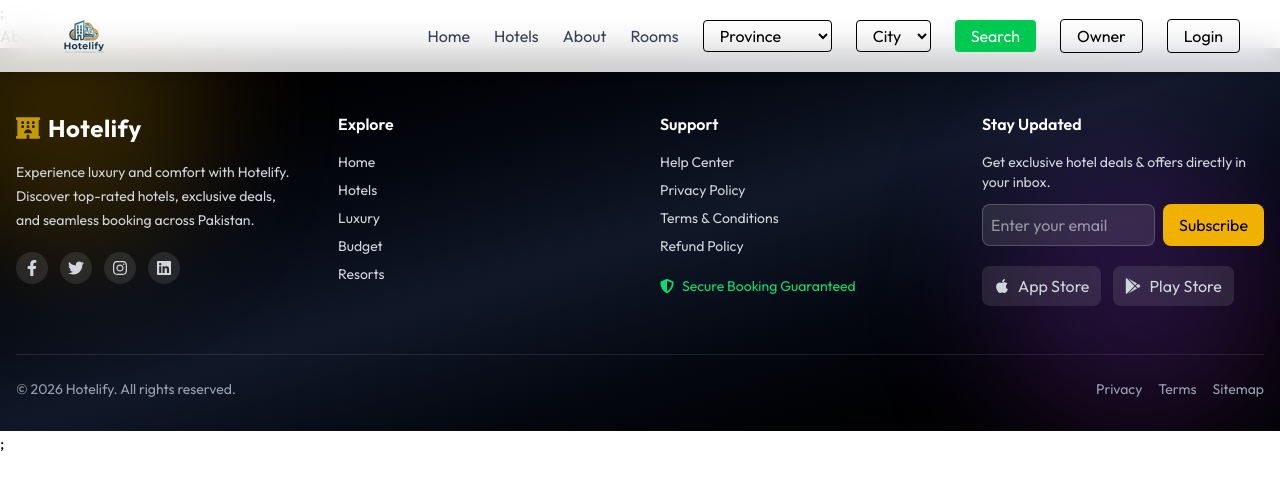
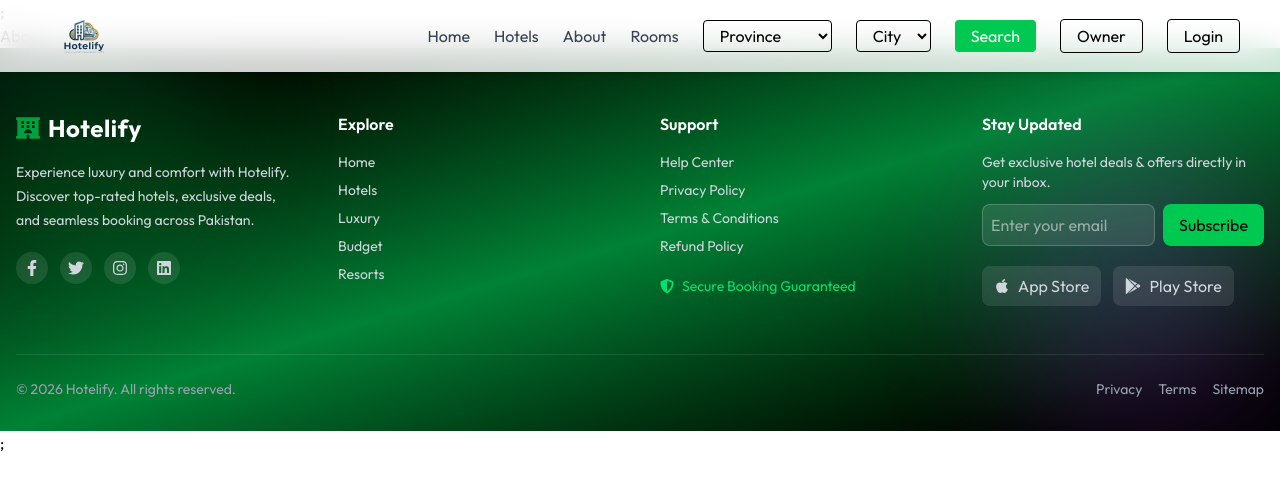
Before and after one commit to asifakbar-aruxstudio/hotel-saas, a React (Vite) app in the folder frontend/: page /about in a window 1280 px wide. Shown: the top 488 px of the page. Built offline with nearby package versions, Linux system fonts and the light colour scheme.

Commit message:
refactor Footer component to update color scheme; change yellow to green for improved visual consistency

```diff
--- a/frontend/src/components/Footer.jsx
+++ b/frontend/src/components/Footer.jsx
@@ -11,10 +11,11 @@ import {
 
 const Footer = () => {
   return (
-    <footer className="relative bg-gradient-to-br from-black via-gray-900 to-black text-gray-300 pt-16 pb-8 px-4 overflow-hidden">
+    <footer className="relative bg-gradient-to-br from-black via-green-700 to-black
+    text-gray-300 pt-16 pb-8 px-4 overflow-hidden">
 
       {/* Glow Effect */}
-      <div className="absolute -top-20 -left-20 w-72 h-72 bg-yellow-500/20 blur-3xl rounded-full"></div>
+      <div className="absolute -top-20 -left-20 w-72 h-72 bg-green-500/20 blur-3xl rounded-full"></div>
       <div className="absolute bottom-0 right-0 w-72 h-72 bg-purple-500/20 blur-3xl rounded-full"></div>
 
       <div className="relative max-w-7xl mx-auto">
@@ -25,7 +26,7 @@ const Footer = () => {
           {/* Brand */}
           <div>
             <div className="flex items-center gap-2 text-white mb-4">
-              <FaHotel className="text-yellow-400 text-2xl animate-pulse" />
+              <FaHotel className="text-green-500 text-2xl animate-pulse" />
               <h2 className="text-2xl font-bold tracking-wide">
                 Hotelify
               </h2>
@@ -42,7 +43,7 @@ const Footer = () => {
                 (Icon, i) => (
                   <div
                     key={i}
-                    className="bg-white/10 p-2 rounded-full hover:bg-yellow-500 hover:text-black cursor-pointer transition transform hover:scale-110"
+                    className="bg-white/10 p-2 rounded-full hover:bg-green-500 hover:text-black cursor-pointer transition transform hover:scale-110"
                   >
                     <Icon />
                   </div>
@@ -58,7 +59,7 @@ const Footer = () => {
               {["Home", "Hotels", "Luxury", "Budget", "Resorts"].map((item) => (
                 <li
                   key={item}
-                  className="hover:text-yellow-400 cursor-pointer transition"
+                  className="hover:text-green-400 cursor-pointer transition"
                 >
                   {item}
                 </li>
@@ -78,7 +79,7 @@ const Footer = () => {
               ].map((item) => (
                 <li
                   key={item}
-                  className="hover:text-yellow-400 cursor-pointer transition"
+                  className="hover:text-green-400 cursor-pointer transition"
                 >
                   {item}
                 </li>
@@ -103,19 +104,23 @@ const Footer = () => {
               <input
                 type="email"
                 placeholder="Enter your email"
-                className="w-full p-2 rounded-lg bg-white/10 border border-white/20 text-white focus:outline-none focus:ring-2 focus:ring-yellow-400"
+                className="w-full p-2 rounded-lg bg-white/10 border border-white/20 text-white
+                 focus:outline-none focus:ring-2 focus:ring-green-400"
               />
-              <button className="bg-yellow-500 text-black px-4 py-2 rounded-lg hover:bg-yellow-400 transition">
+              <button className="bg-green-500 text-black px-4 py-2 rounded-lg
+              hover:bg-green-600 transition">
                 Subscribe
               </button>
             </div>
 
             {/* App Download */}
             <div className="flex gap-3 mt-5">
-              <button className="flex items-center gap-2 bg-white/10 px-3 py-2 rounded-lg hover:bg-white/20 transition">
+              <button className="flex items-center gap-2 bg-white/10 px-3 py-2 rounded-lg
+              hover:bg-white/20 transition">
                 <FaApple /> App Store
               </button>
-              <button className="flex items-center gap-2 bg-white/10 px-3 py-2 rounded-lg hover:bg-white/20 transition">
+              <button className="flex items-center gap-2 bg-white/10 px-3 py-2 rounded-lg
+              hover:bg-white/20 transition">
                 <FaGooglePlay /> Play Store
               </button>
             </div>
@@ -123,20 +128,21 @@ const Footer = () => {
         </div>
 
         {/* Divider */}
-        <div className="border-t border-white/10 mt-12 pt-6 flex flex-col md:flex-row justify-between items-center text-sm text-gray-400">
+        <div className="border-t border-white/10 mt-12 pt-6 flex flex-col md:flex-row
+        justify-between items-center text-sm text-gray-400">
 
           <p>
             © {new Date().getFullYear()} Hotelify. All rights reserved.
           </p>
 
           <div className="flex gap-4 mt-3 md:mt-0">
-            <span className="hover:text-yellow-400 cursor-pointer">
+            <span className="hover:text-green-400 cursor-pointer">
               Privacy
             </span>
-            <span className="hover:text-yellow-400 cursor-pointer">
+            <span className="hover:text-green-400 cursor-pointer">
               Terms
             </span>
-            <span className="hover:text-yellow-400 cursor-pointer">
+            <span className="hover:text-green-400 cursor-pointer">
               Sitemap
             </span>
           </div>
```
